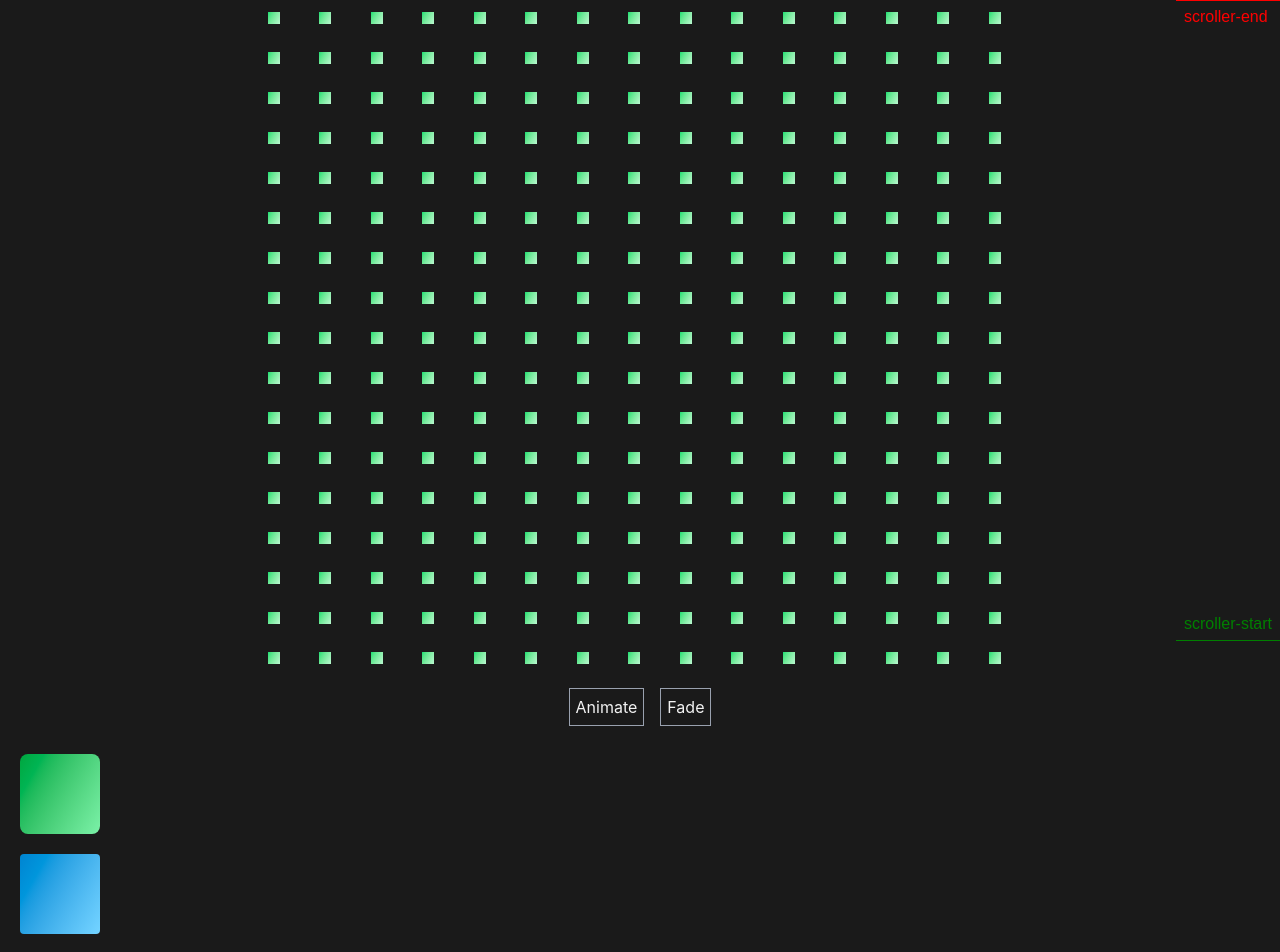
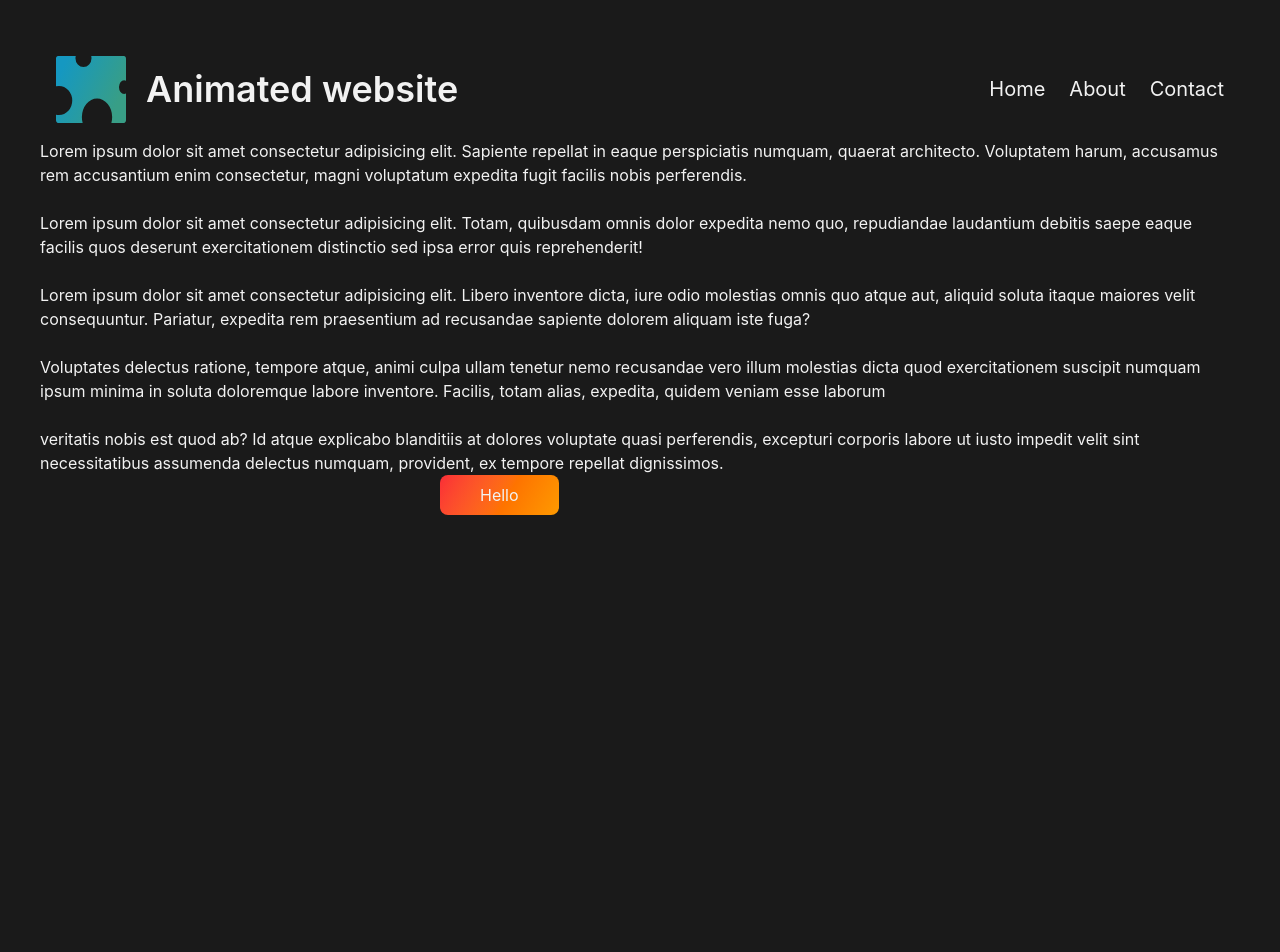
Before and after one commit to mohamedhasan-dev/web-animations, a React (Vite) app: page / in a window 1280 px wide. Shown: the top 952 px of the page. After the commit the page ends 800 px from the top, so only its background shows below. Built offline with nearby package versions, Linux system fonts and the light colour scheme.

Commit message:
navigation bar added

```diff
--- /dev/null
+++ b/src/Box_animationns.jsx
@@ -0,0 +1,100 @@
+import { useGSAP } from "@gsap/react";
+import gsap from "gsap";
+import ScrollTrigger from "gsap/ScrollTrigger.js";
+gsap.registerPlugin(ScrollTrigger);
+
+const Box_animationns = () => {
+  useGSAP(() => {
+    gsap.to("#green-box", {
+      x: 1000,
+      rotate: 720,
+      borderRadius: "100%",
+      scrollTrigger: {
+        trigger: "#green-box",
+        start: "bottom 70%",
+        end: "+=1000",
+        scrub: 2,
+      },
+    });
+    gsap.to("#blue-box", {
+      x: 1000,
+      rotate: 720,
+      borderRadius: "100%",
+      scrollTrigger: {
+        trigger: "#green-box",
+        start: "+=200 70%",
+        end: "+=1000",
+        scrub: 2,
+      },
+    });
+    gsap.from("#red-box", {
+      y: 1000,
+      opacity: 0,
+      duration: 1.5,
+      scrollTrigger: {
+        trigger: "#red-box",
+        start: "-=1000 center",
+      },
+    });
+    gsap.from("#yello-box", {
+      y: 1000,
+      opacity: 0,
+      duration: 1.5,
+      scrollTrigger: {
+        trigger: "#yello-box",
+        start: "-=1000 center",
+      },
+    });
+    gsap.to("#red-box", {
+      x: 400,
+      borderRadius: "100%",
+      rotate: 360,
+      duration: 1.5,
+      scrollTrigger: {
+        trigger: "#red-box",
+        start: "-=780 bottom",
+        end: "top center",
+        scrub: 2,
+      },
+      ease: "power1.Out",
+    });
+    gsap.to("#yello-box", {
+      x: -400,
+      borderRadius: "100%",
+      rotate: -360,
+      duration: 1.5,
+      scrollTrigger: {
+        trigger: "#yello-box",
+        start: "-=780 bottom",
+        end: "top center",
+        scrub: 2,
+      },
+      ease: "power1.out",
+    });
+  },[]);
+
+  return (
+    <div>
+      <div
+        id="green-box"
+        className="w-20 h-20 bg-linear-120 from-green-600 to-green-300 m-5 rounded-lg"
+      ></div>
+      <div
+        id="blue-box"
+        className="w-20 h-20 bg-linear-120 from-sky-600 to-sky-300 m-5 rounded-sm"
+      ></div>
+      <div className="flex justify-center">
+        <div
+          id="yello-box"
+          className="w-20 h-20 bg-linear-120 from-amber-500 to-amber-200 m-5 rounded-sm justify-center"
+        ></div>
+        <div
+          id="red-box"
+          className="w-20 h-20 bg-linear-240 from-red-600 to-red-300 m-5 rounded-lg"
+        ></div>
+      </div>
+    </div>
+  );
+};
+
+export default Box_animationns;
--- /dev/null
+++ b/src/Nav.jsx
@@ -0,0 +1,28 @@
+import logo from "./assets/logo.svg";
+
+const Nav = () => {
+  return (
+    <div>
+      <nav className="flex justify-between items-center p-4">
+        <div className="text-4xl font-semibold">
+          <a href="#home" className="flex items-center">
+            <img src={logo} alt="Logo" width={70} className="mr-5"/>Animated website
+          </a>
+        </div>
+        <div className="flex space-x-6">
+          <a href="#" className="hover:text-blue-500 text-xl">
+            Home
+          </a>
+          <a href="#" className="hover:text-blue-500 text-xl">
+            About
+          </a>
+          <a href="#" className="hover:text-blue-500 text-xl">
+            Contact
+          </a>
+        </div>
+      </nav>
+    </div>
+  );
+};
+
+export default Nav;
--- a/src/app.jsx
+++ b/src/app.jsx
@@ -1,76 +1,10 @@
 import gsap from "gsap";
-import Stagger from "./Stagger";
 import { useGSAP } from "@gsap/react";
 import ScrollTrigger from "gsap/ScrollTrigger";
+import Nav from "./nav";
 gsap.registerPlugin(ScrollTrigger);
 const App = () => {
   useGSAP(() => {
-    gsap.to("#green-box", {
-      x: 1000,
-      rotate: 720,
-      borderRadius: "100%",
-      scrollTrigger: {
-        trigger: "#green-box",
-        start: "bottom 70%",
-        end: "+=1000",
-        scrub: 2,
-      },
-    });
-    gsap.to("#blue-box", {
-      x: 1000,
-      rotate: 720,
-      borderRadius: "100%",
-      scrollTrigger: {
-        trigger: "#green-box",
-        start: "+=200 70%",
-        end: "+=1000",
-        scrub: 2,
-      },
-    });
-    gsap.from("#red-box", {
-      y: 1000,
-      opacity: 0,
-      duration: 1.5,
-      scrollTrigger: {
-        trigger: "#red-box",
-        start: "-=1000 center",
-      },
-    });
-    gsap.from("#yello-box", {
-      y: 1000,
-      opacity: 0,
-      duration: 1.5,
-      scrollTrigger: {
-        trigger: "#yello-box",
-        start: "-=1000 center",
-      },
-    });
-    gsap.to("#red-box", {
-      x: 400,
-      borderRadius: "100%",
-      rotate: 360,
-      duration: 1.5,
-      scrollTrigger: {
-        trigger: "#red-box",
-        start: "-=780 bottom",
-        end: "top center",
-        scrub: 2,
-      },
-      ease: "power1.Out",
-    });
-    gsap.to("#yello-box", {
-      x: -400,
-      borderRadius: "100%",
-      rotate: -360,
-      duration: 1.5,
-      scrollTrigger: {
-        trigger: "#yello-box",
-        start: "-=780 bottom",
-        end: "top center",
-        scrub: 2,
-      },
-      ease: "power1.out",
-    });
     gsap.from(".para", {
       y: 20,
       opacity: 0,
@@ -79,25 +13,12 @@ const App = () => {
       scrollTrigger: {
         trigger: ".para",
         start: "top 80%",
-        markers: true,
       },
     });
   }, []);
   return (
-    <>
-      <Stagger />
-      <div
-        id="green-box"
-        className="w-20 h-20 bg-linear-120 from-green-600 to-green-300 m-5 rounded-lg"
-      ></div>
-      <div id="blue-box" className="w-20 h-20 bg-linear-120 from-sky-600 to-sky-300 m-5 rounded-sm"></div>{" "}
-      <div className="flex justify-center">
-        <div
-          id="yello-box"
-          className="w-20 h-20 bg-linear-120 from-amber-500 to-amber-200 m-5 rounded-sm justify-center"
-        ></div>
-        <div id="red-box" className="w-20 h-20 bg-linear-240 from-red-600 to-red-300 m-5 rounded-lg"></div>
-      </div>
+    <main className="mx-10 mt-10">
+      <Nav />
       <p className="para">
         Lorem ipsum dolor sit amet consectetur adipisicing elit. Sapiente
         repellat in eaque perspiciatis numquam, quaerat architecto. Voluptatem
@@ -130,8 +51,10 @@ const App = () => {
         <br />
       </p>
 
-      <button className="rounded-lg bg-linear-120 from-red-500 to-amber-500 ml-100 px-10 py-2">Hello</button>
-    </>
+      <button className="rounded-lg bg-linear-120 from-red-500 to-amber-500 ml-100 px-10 py-2">
+        Hello
+      </button>
+    </main>
   );
 };
 
```
Also changed, not shown: src/assets/logo.svg (added).
